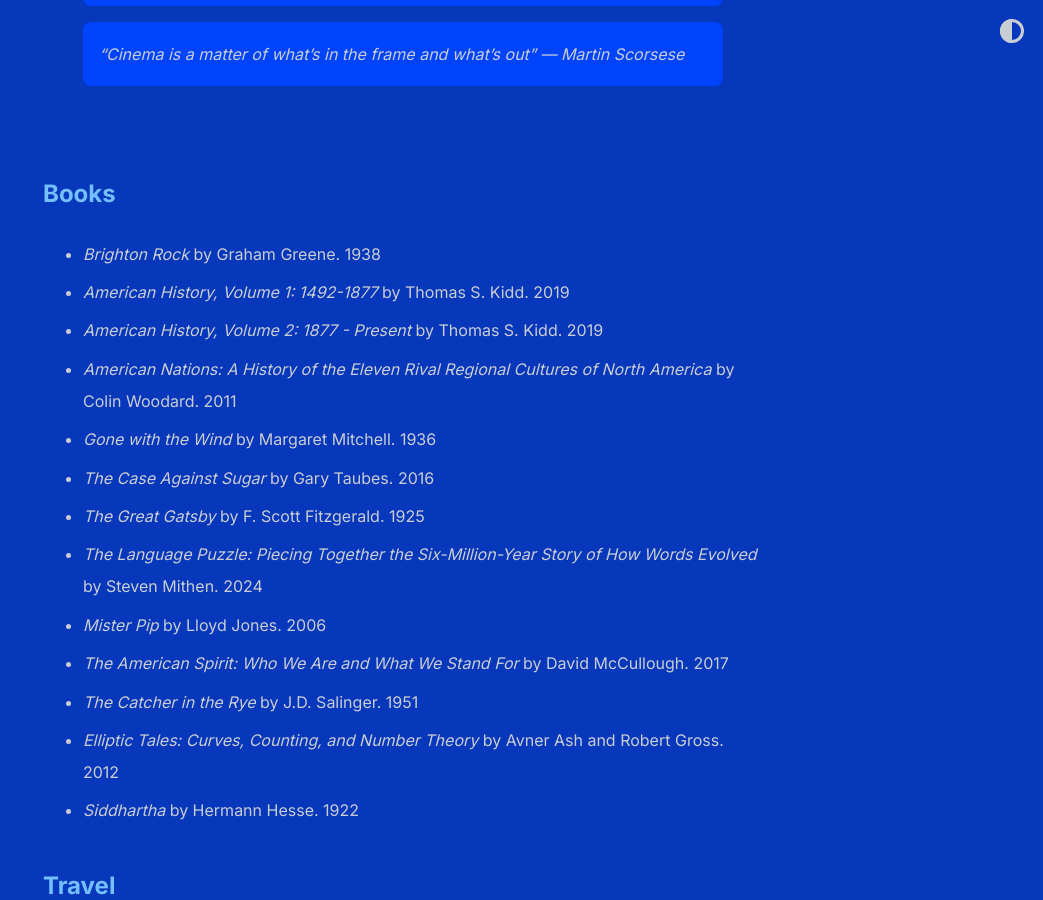
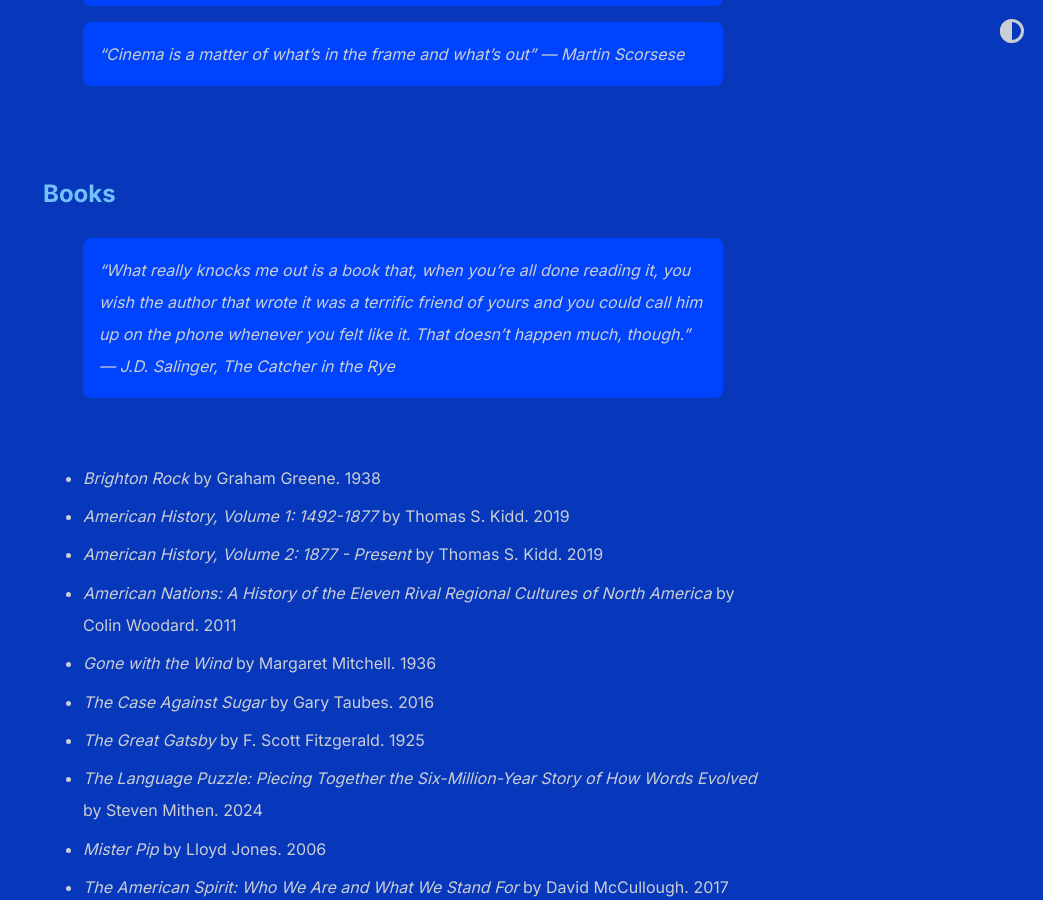
Before and after one commit to shihankanungo/shihankanungo.github.io, a Jekyll site: the page built from wrapped.md, in a window 1280 px wide and 900 px high, scrolled down 2148 px. Shown: the whole window, without its empty margins (237-1280 px from the left). Built offline with Jekyll 4.4.1, drawn with Linux system fonts in a browser that asks for light colours.

Commit message:
Update wrapped.md

```diff
--- a/wrapped.md
+++ b/wrapped.md
@@ -59,6 +59,10 @@
 
 ## Books
 
+> "What really knocks me out is a book that, when you're all done reading it, you wish the author that wrote it was a terrific friend of yours and you could call him up on the phone whenever you felt like it. That doesn't happen much, though." --- J.D. Salinger, *The Catcher in the Rye*
+
+<br>
+
 - *Brighton Rock* by Graham Greene. 1938
 - *American History, Volume 1: 1492-1877* by Thomas S. Kidd. 2019
 - *American History, Volume 2: 1877 - Present* by Thomas S. Kidd. 2019
```
